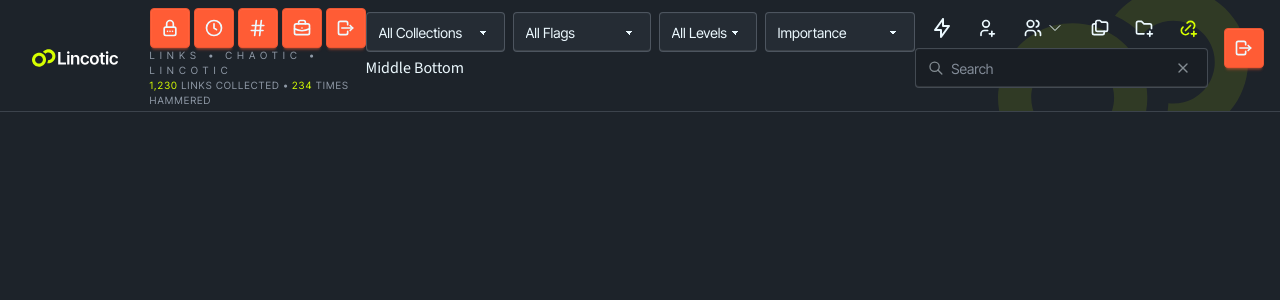
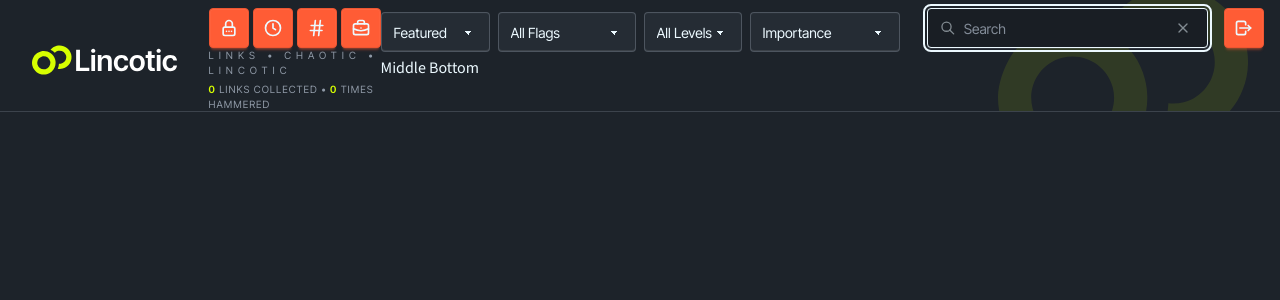
Before and after one commit to tomgineer/lincotic, a CodeIgniter 4 app: the page made by app/Views/site/pages/home.php in a window 1280 px wide. Shown: the top 300 px of the page. Run offline with PHP 8.4 and a stand-in for CodeIgniter, Linux system fonts and the light colour scheme; the template is opened without the code that fills it, so the values that code supplies are empty; style sheets or scripts are compiled from the project's sources; some libraries are stand-ins or nearby versions.

Commit message:
New Navigation

```diff
--- a/app/Views/site/pages/home.php
+++ b/app/Views/site/pages/home.php
@@ -1,7 +1,6 @@
 <?= $this->extend('site/layouts/default') ?>
 
 <?= $this->section('header') ?>
-    <!--</?= $this->include('site/partials/header/header') ?>-->
     <?= $this->include('site/partials/navbar/navbar') ?>
 <?= $this->endSection() ?>
 
--- a/app/Views/site/partials/navbar/filters.php
+++ b/app/Views/site/partials/navbar/filters.php
@@ -1,12 +1,18 @@
+<form
+    action="<?= esc(site_url('/')) ?>"
+    method="get"
+    aria-label="Link filters"
+    data-link-filters>
 <ul class="flex gap-2">
     <li>
         <fieldset class="fieldset min-w-0">
-            <select name="collection" class="select w-full bg-base-50" aria-label="Filter links by collection">
+            <select name="collection" class="collection-select select w-full bg-base-50" aria-label="Filter links by collection">
                 <optgroup>
                     <legend>Views</legend>
-                    <option value="all" <?= $filters['collection'] === 'all' ? 'selected' : '' ?>>All Collections</option>
                     <option value="featured" <?= $filters['collection'] === 'featured' ? 'selected' : '' ?>>Featured</option>
-                    <option value="unassigned" <?= $filters['collection'] === 'unassigned' ? 'selected' : '' ?>>Unassigned</option>
+                    <?php if (auth()->loggedIn() && auth()->user()->inGroup('admin')): ?>
+                        <option value="unassigned" <?= $filters['collection'] === 'unassigned' ? 'selected' : '' ?>>Unassigned</option>
+                    <?php endif ?>
                 </optgroup>
                 <optgroup>
                     <legend>Collections</legend>
@@ -57,3 +63,4 @@
         </fieldset>
     </li>
 </ul>
+</form>
--- a/app/Views/site/partials/navbar/navbar.php
+++ b/app/Views/site/partials/navbar/navbar.php
@@ -18,10 +18,10 @@
                 </div>
 
                 <div class="flex items-center">
-                    <ul class="text-base-content/55 uppercase flex flex-col font-ui text-[10px]">
+                    <ul class="text-base-content/55 uppercase flex flex-col gap-1 font-ui text-[10px]">
                         <li class="tracking-[0.5em]">Links • Chaotic • Lincotic</li>
                         <li class="tracking-[0.1em]">
-                            <span class="text-acid">1,230</span> links collected • <span class="text-acid">234</span> times hammered
+                            <span class="text-acid font-semibold"><?= number_format((int) ($totalLinkCount ?? 0)) ?></span> links collected • <span class="text-acid font-semibold"><?= number_format((int) ($totalClickCount ?? 0)) ?></span> times hammered
                         </li>
                     </ul>
                 </div>
@@ -42,7 +42,9 @@
         <div data-component="nav-right">
             <div class="grid grid-cols-[1fr_auto] auto-rows-12">
                 <div class="flex items-center justify-end">
-                    <?= $this->include('site/partials/navbar/admin_toolbar') ?>
+                    <?php if (auth()->loggedIn() && auth()->user()->inGroup('admin')): ?>
+                        <?= $this->include('site/partials/navbar/admin_toolbar') ?>
+                    <?php endif ?>
                 </div>
                 <div class="row-span-2 flex items-center px-4">
                     <?= $this->include('site/partials/navbar/login_logout') ?>
--- a/app/Views/site/partials/navbar/search.php
+++ b/app/Views/site/partials/navbar/search.php
@@ -1,9 +1,30 @@
-<label class="input bg-base-200 min-w-64 max-w-full">
-    <svg xmlns="http://www.w3.org/2000/svg" viewBox="0 0 24 24" fill="none" stroke="currentColor" stroke-width="2" stroke-linecap="round" stroke-linejoin="round" class="size-5 opacity-50"><path stroke="none" d="M0 0h24v24H0z" fill="none" /><path d="M3 10a7 7 0 1 0 14 0a7 7 0 1 0 -14 0" /><path d="M21 21l-6 -6" /></svg>
+<form
+    action="<?= esc(site_url('search')) ?>"
+    method="get"
+    aria-label="Search links"
+    data-link-search-form>
+    <label class="input bg-base-200 min-w-64 max-w-full">
+        <svg xmlns="http://www.w3.org/2000/svg" viewBox="0 0 24 24" fill="none" stroke="currentColor" stroke-width="2" stroke-linecap="round" stroke-linejoin="round" class="size-5 opacity-50" aria-hidden="true"><path stroke="none" d="M0 0h24v24H0z" fill="none" /><path d="M3 10a7 7 0 1 0 14 0a7 7 0 1 0 -14 0" /><path d="M21 21l-6 -6" /></svg>
 
-    <input type="search" class="min-w-0 grow [&::-webkit-search-cancel-button]:hidden" placeholder="Search" />
+        <input
+            type="search"
+            name="q"
+            class="min-w-0 grow [&::-webkit-search-cancel-button]:hidden"
+            placeholder="Search"
+            aria-label="Search links"
+            value="<?= esc($search, 'attr') ?>"
+            autocomplete="off"
+            data-link-search
+            <?= $search !== '' ? 'autofocus' : '' ?>>
 
-    <button type="button" class="btn btn-xs btn-square btn-ghost opacity-50">
-        <svg xmlns="http://www.w3.org/2000/svg" viewBox="0 0 24 24" fill="none" stroke="currentColor" stroke-width="2" stroke-linecap="round" stroke-linejoin="round" class="size-4"><path stroke="none" d="M0 0h24v24H0z" fill="none" /><path d="M18 6l-12 12" /><path d="M6 6l12 12" /></svg>
-    </button>
-</label>
+        <button
+            type="button"
+            class="btn btn-xs btn-square btn-ghost opacity-50"
+            aria-label="Clear search"
+            title="Clear search"
+            data-clear-search
+            <?= $search === '' ? 'disabled' : '' ?>>
+            <svg xmlns="http://www.w3.org/2000/svg" viewBox="0 0 24 24" fill="none" stroke="currentColor" stroke-width="2" stroke-linecap="round" stroke-linejoin="round" class="size-4" aria-hidden="true"><path stroke="none" d="M0 0h24v24H0z" fill="none" /><path d="M18 6l-12 12" /><path d="M6 6l12 12" /></svg>
+        </button>
+    </label>
+</form>
--- a/app/Views/site/partials/navbar/utilities.php
+++ b/app/Views/site/partials/navbar/utilities.php
@@ -39,24 +39,4 @@
             <svg xmlns="http://www.w3.org/2000/svg" viewBox="0 0 24 24" fill="none" stroke="currentColor" stroke-width="2" stroke-linecap="round" stroke-linejoin="round" class="size-5" aria-hidden="true"><rect x="3" y="7" width="18" height="13" rx="2" /><path d="M8 7v-2a2 2 0 0 1 2 -2h4a2 2 0 0 1 2 2v2" /><path d="M12 12v.01" /><path d="M3 13a20 20 0 0 0 18 0" /></svg>
         </a>
     </li>
-    <li>
-        <?php if (auth()->loggedIn()): ?>
-            <a
-                href="<?= esc(url_to('logout')) ?>"
-                class="btn btn-square btn-ghost hover:btn-primary"
-                aria-label="Sign out"
-                title="Sign out">
-                <svg xmlns="http://www.w3.org/2000/svg" viewBox="0 0 24 24" fill="none" stroke="currentColor" stroke-width="2" stroke-linecap="round" stroke-linejoin="round" class="size-5" aria-hidden="true"><path d="M10 17l5 -5 -5 -5" /><path d="M15 12H3" /><path d="M15 4h4a2 2 0 0 1 2 2v12a2 2 0 0 1 -2 2h-4" /></svg>
-            </a>
-        <?php else: ?>
-            <a
-                href="<?= esc(url_to('login')) ?>"
-                class="btn btn-square <?= url_is('login') ? 'btn-primary' : 'btn-ghost hover:btn-primary' ?>"
-                aria-label="Sign in"
-                title="Sign in"
-                <?= url_is('login') ? 'aria-current="page"' : '' ?>>
-                <svg xmlns="http://www.w3.org/2000/svg" viewBox="0 0 24 24" fill="none" stroke="currentColor" stroke-width="2" stroke-linecap="round" stroke-linejoin="round" class="size-5" aria-hidden="true"><path d="M14 8V6a2 2 0 0 0 -2 -2H5a2 2 0 0 0 -2 2v12a2 2 0 0 0 2 2h7a2 2 0 0 0 2 -2v-2" /><path d="M20 12H7" /><path d="m17 9 3 3-3 3" /></svg>
-            </a>
-        <?php endif ?>
-    </li>
 </ul>
```
Also changed, not shown: app/Controllers/Home.php (+26 -7 lines), 1 other file.
